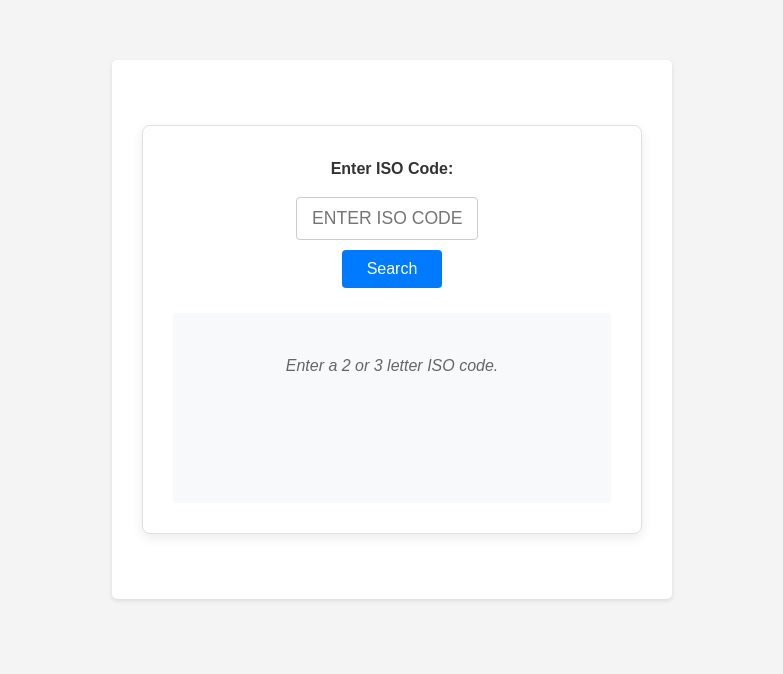
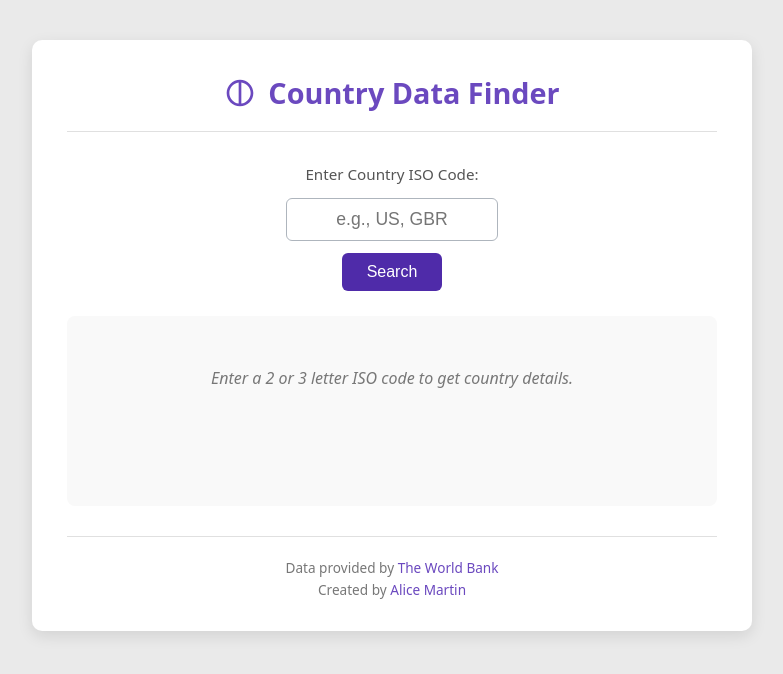
Before and after one commit to amartinarias/worldbank-app, a Vue app in the folder frontend/: page / in a window 1280 px wide. Shown: the top 674 px of the page, without its empty margins (248-1031 px from the left). Built offline with nearby package versions, Linux system fonts and the light colour scheme.

Commit message:
style: Enhance UI styling and layout

```diff
--- a/frontend/src/components/CountrySearch.vue
+++ b/frontend/src/components/CountrySearch.vue
@@ -10,8 +10,6 @@ const { formData, formErrors, validateForm, updateField } = useSimpleForm(
   { isoCode: "" },
   worldBankSchema
 );
-
-const apiError = ref(null);
 
 /**
  * @description Validates user input and initiates the API call
@@ -26,144 +24,265 @@ async function handleSearch() {
   }
 }
 </script>
-
 <template>
   <div class="country-search-container">
+    <header class="app-header">
+      <svg
+        class="app-icon"
+        xmlns="http://www.w3.org/2000/svg"
+        viewBox="0 0 24 24"
+        fill="currentColor"
+        width="32px"
+        height="32px"
+      >
+        <path
+          d="M12 2C6.48 2 2 6.48 2 12s4.48 10 10 10 10-4.48 10-10S17.52 2 12 2zm-1 17.93c-3.95-.49-7-3.85-7-7.93s3.05-7.44 7-7.93v15.86zm2-15.86c3.95.49 7 3.85 7 7.93s-3.05 7.44-7 7.93V4.07z"
+        />
+      </svg>
+      <h1 class="app-title">Country Data Finder</h1>
+    </header>
+
     <div class="search-box">
-      <label for="isoInput">Enter ISO Code:</label>
+      <label for="isoInput">Enter Country ISO Code:</label>
       <input
         type="text"
         id="isoInput"
         :value="formData.isoCode"
         @input="updateField('isoCode', $event.target.value)"
-        placeholder="Enter ISO Code"
+        placeholder="e.g., US, GBR"
         maxlength="3"
         :class="{ 'input-error': formErrors.isoCode }"
         @keyup.enter="handleSearch"
       />
-      <button @click="handleSearch">Search</button>
+      <button @click="handleSearch" :disabled="isLoading" class="search-button">
+        {{ isLoading ? "Searching..." : "Search" }}
+      </button>
       <small class="validation-error" v-if="formErrors.isoCode">
         {{ formErrors.isoCode }}
       </small>
     </div>
 
     <div class="results-area">
-      <div v-if="apiError" class="error-message">{{ apiError }}</div>
-
-      <div v-if="countryData" class="country-info">
+      <div v-if="isLoading" class="loading-message">Fetching data...</div>
+      <div v-if="error" class="error-message">{{ error }}</div>
+      <div v-if="countryData && !isLoading" class="country-info">
         <h2>{{ countryData.name }} ({{ countryData.iso2Code }})</h2>
-        <p><strong>Capital:</strong> {{ countryData.capitalCity || "N/A" }}</p>
-        <p><strong>Region:</strong> {{ countryData.region?.value || "N/A" }}</p>
+        <p>
+          <strong>Capital:</strong>
+          <span>{{ countryData.capitalCity || "N/A" }}</span>
+        </p>
+        <p>
+          <strong>Region:</strong>
+          <span>{{ countryData.region?.value || "N/A" }}</span>
+        </p>
         <p>
           <strong>Income Level:</strong>
-          {{ countryData.incomeLevel?.value || "N/A" }}
+          <span>{{ countryData.incomeLevel?.value || "N/A" }}</span>
         </p>
-        <p><strong>Latitude:</strong> {{ countryData.latitude || "N/A" }}</p>
-        <p><strong>Longitude:</strong> {{ countryData.longitude || "N/A" }}</p>
+        <p>
+          <strong>Latitude:</strong>
+          <span>{{ countryData.latitude || "N/A" }}</span>
+        </p>
+        <p>
+          <strong>Longitude:</strong>
+          <span>{{ countryData.longitude || "N/A" }}</span>
+        </p>
       </div>
-
       <div
-        v-if="!countryData && !apiError && !formErrors.isoCode"
+        v-if="!countryData && !error && !isLoading && !formErrors.isoCode"
         class="initial-message"
       >
-        Enter a 2 or 3 letter ISO code.
+        Enter a 2 or 3 letter ISO code to get country details.
       </div>
     </div>
+
+    <footer class="app-footer">
+      <div class="footer-line">
+        Data provided by
+        <a
+          href="https://www.worldbank.org/"
+          target="_blank"
+          rel="noopener noreferrer"
+          >The World Bank</a
+        >
+      </div>
+      <div class="footer-line">
+        Created by
+        <a href="https://github.com/amartinarias" target="_blank"
+          >Alice Martin</a
+        >
+      </div>
+    </footer>
   </div>
 </template>
 
 <style scoped>
 .country-search-container {
-  max-width: 500px;
-  margin: 40px auto;
-  padding: 30px;
-  border: 1px solid #e0e0e0;
-  border-radius: 8px;
+  background-color: #ffffff; /* White card on the EAEAEA background */
+  max-width: 650px; /* A good medium width */
+  width: 100%;
+  margin-top: 20px; /* Let #app in global CSS handle overall centering */
+  padding: 30px 35px;
+  border-radius: 10px;
+  box-shadow: 0 5px 15px rgba(0, 0, 0, 0.1); /* Softer shadow */
+  color: #141414; /* Using --color-dark from your palette */
   text-align: center;
-  background-color: #fff;
-  box-shadow: 0 4px 12px rgba(0, 0, 0, 0.08);
 }
+
+.app-header {
+  display: flex;
+  align-items: center;
+  justify-content: center;
+  gap: 12px;
+  margin-bottom: 30px;
+  padding-bottom: 15px;
+  border-bottom: 1px solid #e0e0e0; /* Light grey border */
+}
+
+.app-icon {
+  color: #6b49bf; /* Using --primary from your palette */
+}
+
+.app-title {
+  font-size: 1.8em;
+  color: #6b49bf; /* Using --primary from your palette */
+  font-weight: 600;
+  margin: 0;
+}
+
 .search-box {
   margin-bottom: 25px;
   display: flex;
   flex-direction: column;
   align-items: center;
-  gap: 10px;
+  gap: 12px;
 }
+
 .search-box label {
-  font-weight: bold;
-  margin-bottom: 5px;
-  color: #333;
+  font-weight: 500;
+  color: #555; /* Slightly lighter than main text */
+  font-size: 0.95em;
 }
+
 input[type="text"] {
   padding: 10px 15px;
-  border-radius: 4px;
-  border: 1px solid #ccc;
+  border-radius: 6px;
+  border: 1px solid #aeb5bd; /* Using --color-grey from your palette */
   font-size: 1.1em;
   text-align: center;
-  width: 150px;
-  text-transform: uppercase;
+  width: 180px;
+  color: #141414;
   transition: border-color 0.2s, box-shadow 0.2s;
 }
+
 input[type="text"]:focus {
   outline: none;
-  border-color: #007bff;
-  box-shadow: 0 0 0 2px rgba(0, 123, 255, 0.25);
+  border-color: #6b49bf; /* Using --primary */
+  box-shadow: 0 0 0 3px rgba(107, 73, 191, 0.2); /* Focus ring with primary color */
 }
+
+input[type="text"]:focus::placeholder {
+  color: transparent;
+  -webkit-text-fill-color: transparent;
+}
+
 input.input-error {
-  border-color: #dc3545 !important;
+  border-color: #ff6e6e !important; /* Using --error */
+  background-color: #fff5f5; /* Very light red */
 }
-button {
+
+.search-button {
   padding: 10px 25px;
-  border-radius: 4px;
-  background-color: #007bff;
-  color: white;
+  border-radius: 6px;
+  background-color: #4f2ba9; /* Using --button-purple */
+  color: #fff; /* Using --color-light */
   border: none;
   cursor: pointer;
   font-size: 1em;
-  transition: background-color 0.2s;
+  font-weight: 500;
+  transition: background-color 0.2s, transform 0.1s;
 }
-button:hover {
-  background-color: #0056b3;
+
+.search-button:hover {
+  background-color: #3e218b; /* Using your --button-purple-hover (or a derived darker) */
+  transform: translateY(-1px);
+}
+
+.search-button:disabled {
+  background-color: #d1c2f6; /* Using your --button-purple-disabled */
+  color: #8c80b1;
+  cursor: not-allowed;
+  transform: translateY(0);
 }
 
 .validation-error {
-  color: #dc3545;
-  font-size: 0.85em;
-  min-height: 1.2em;
+  color: #ff6e6e; /* Using --error */
+  font-size: 0.9em;
+  min-height: 1.3em;
+  font-weight: 500;
 }
+
 .results-area {
   margin-top: 20px;
   padding: 20px;
-  border-radius: 4px;
-  background-color: #f8f9fa;
+  border-radius: 8px;
+  background-color: #f9f9f9; /* Simple light grey for contrast */
   min-height: 150px;
   text-align: left;
 }
+
 .country-info h2 {
   margin-top: 0;
-  color: #005a9c;
+  margin-bottom: 15px;
+  color: #46d2be; /* Using --secondary / --valid */
+  font-size: 1.4em;
+  font-weight: 600;
+  padding-bottom: 10px;
+  border-bottom: 1px solid #e0e0e0; /* Light grey border */
 }
+
 .country-info p {
   margin: 8px 0;
+  font-size: 1em;
+  color: #555; /* Lighter text for details */
+  display: flex;
 }
+
 .country-info strong {
-  display: inline-block;
-  width: 110px;
+  font-weight: 600;
+  color: #141414; /* Darker text for labels */
+  width: 120px;
+  flex-shrink: 0;
+  margin-right: 8px;
 }
+.country-info span {
+  flex-grow: 1;
+}
+
 .error-message {
-  color: #721c24;
-  background-color: #f8d7da;
-  border: 1px solid #f5c6cb;
+  color: #ff6e6e; /* Using --error */
+  background-color: #ffe0e0; /* Light red based on your --error */
+  border: 1px solid #ffbdc3;
   padding: 15px;
-  border-radius: 4px;
-  font-weight: bold;
+  border-radius: 6px;
+  font-weight: 500;
   text-align: center;
 }
+
+.loading-message,
 .initial-message {
-  color: #666;
+  color: #777; /* Slightly darker grey */
   font-style: italic;
   text-align: center;
-  padding: 20px 0;
+  padding: 30px 0;
+}
+
+.app-footer {
+  margin-top: 30px;
+  padding-top: 20px;
+  border-top: 1px solid #e0e0e0;
+  font-size: 0.85em;
+  color: #777;
+  text-align: center;
 }
 </style>
--- a/frontend/src/style.css
+++ b/frontend/src/style.css
@@ -1,131 +1,51 @@
-/* Basic Styles for World Bank App */
+/* Style.css Basic Styles for World Bank App */
+
+:root {
+  /* --primary-color: #00796b;
+  --primary-hover-color: #004d40;
+  --secondary-color: #607d8b;
+  --background-color: #f4f6f8;
+  --card-background-color: #ffffff;
+  --text-color: #37474f;
+  --text-light-color: #546e7a;
+  --border-color: #cfd8dc;
+  --error-color: #d32f2f;
+  --error-background-color: #ffcdd2;
+  --success-text-color: #2e7d32; */
+
+  --font-family-sans: system-ui, -apple-system, BlinkMacSystemFont, "Segoe UI", Roboto, Helvetica, Arial, sans-serif;
+  --text-color-dark: #141414;
+  --primary-accent: #6B49BF;
+
+}
 
 body {
-  font-family: Arial, sans-serif;
-  /* Standard, simple font */
+  font-family: var(--font-family-sans);
+  background-color: #EAEAEA;
+  color: var(--text-color-dark);
+  margin: 0;
   line-height: 1.6;
-  background-color: #f4f4f4;
-  /* Light grey background */
-  color: #333;
-  margin: 0;
-  padding: 20px;
-  /* Add some padding around */
+  -webkit-font-smoothing: antialiased;
+  -moz-osx-font-smoothing: grayscale;
 }
 
 #app {
-  max-width: 500px;
-  /* A reasonable container size */
-  margin: 40px auto;
-  /* Center it with some top margin */
-  background-color: #fff;
-  padding: 25px 30px;
-  border-radius: 5px;
-  box-shadow: 0 2px 4px rgba(0, 0, 0, 0.1);
-  /* Subtle shadow */
-  text-align: center;
+  /* Main Vue app mount point */
+  padding: 20px;
+  box-sizing: border-box;
+  min-height: 100vh;
+  /* Ensure it takes up at least the full viewport height */
+  display: flex;
+  flex-direction: column;
+  align-items: center;
 }
 
-h1 {
-  color: #005A9C;
-  /* A slightly 'official' blue */
-  font-size: 1.6em;
-  margin-bottom: 20px;
+a {
+  color: var(--primary-accent);
+  text-decoration: none;
 }
 
-p {
-  font-size: 0.95em;
-  color: #555;
-  margin-bottom: 30px;
+a:hover {
+  text-decoration: underline;
+  color: var(--primary-accent);
 }
-
-/* --- Search Area --- */
-
-.search-box {
-  margin-bottom: 30px;
-}
-
-.search-box label {
-  display: block;
-  margin-bottom: 10px;
-  font-weight: bold;
-}
-
-.search-box input[type="text"] {
-  padding: 10px;
-  border: 1px solid #ccc;
-  border-radius: 4px;
-  font-size: 1em;
-  text-align: center;
-  width: 120px;
-  /* Specific width for ISO codes */
-  margin-right: 10px;
-  /* Space between input and button */
-  text-transform: uppercase;
-  /* Helps guide user */
-}
-
-.search-box button {
-  padding: 10px 20px;
-  background-color: #007bff;
-  /* Simple blue */
-  color: white;
-  border: none;
-  border-radius: 4px;
-  font-size: 1em;
-  cursor: pointer;
-  vertical-align: top;
-  /* Align with input */
-}
-
-.search-box button:hover {
-  background-color: #0056b3;
-}
-
-/* --- Results Area --- */
-
-.results-area {
-  margin-top: 25px;
-  padding: 20px;
-  background-color: #e9ecef;
-  /* Slightly different background for results */
-  border-radius: 4px;
-  text-align: left;
-  /* Results should be left-aligned */
-  min-height: 80px;
-}
-
-.country-info p {
-  margin: 8px 0;
-  /* Tighter spacing for results */
-  font-size: 1em;
-  /* Standard text size */
-  color: #333;
-}
-
-.country-info strong {
-  display: inline-block;
-  width: 110px;
-  /* Helps align values */
-  color: #000;
-}
-
-/* --- Messages --- */
-
-.error-message {
-  color: #721c24;
-  /* Dark red */
-  background-color: #f8d7da;
-  /* Light red */
-  border: 1px solid #f5c6cb;
-  padding: 10px;
-  border-radius: 4px;
-  font-weight: bold;
-  text-align: center;
-}
-
-.loading-message,
-.initial-message {
-  color: #666;
-  font-style: italic;
-  text-align: center;
-}
```
